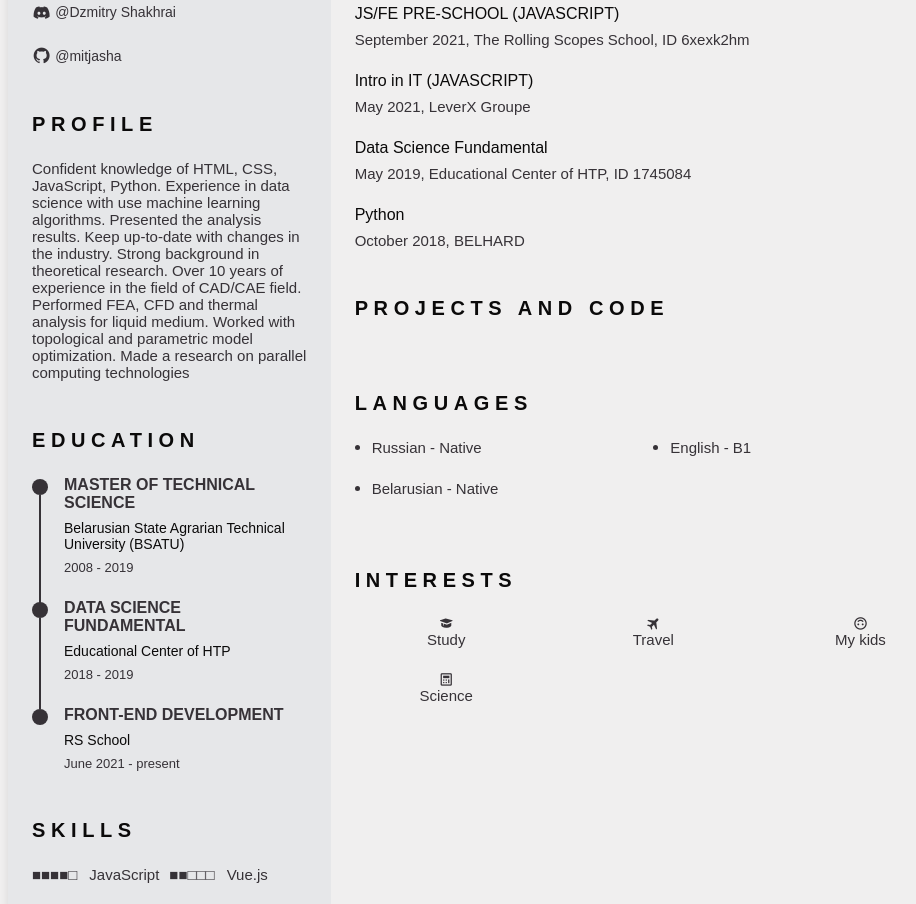
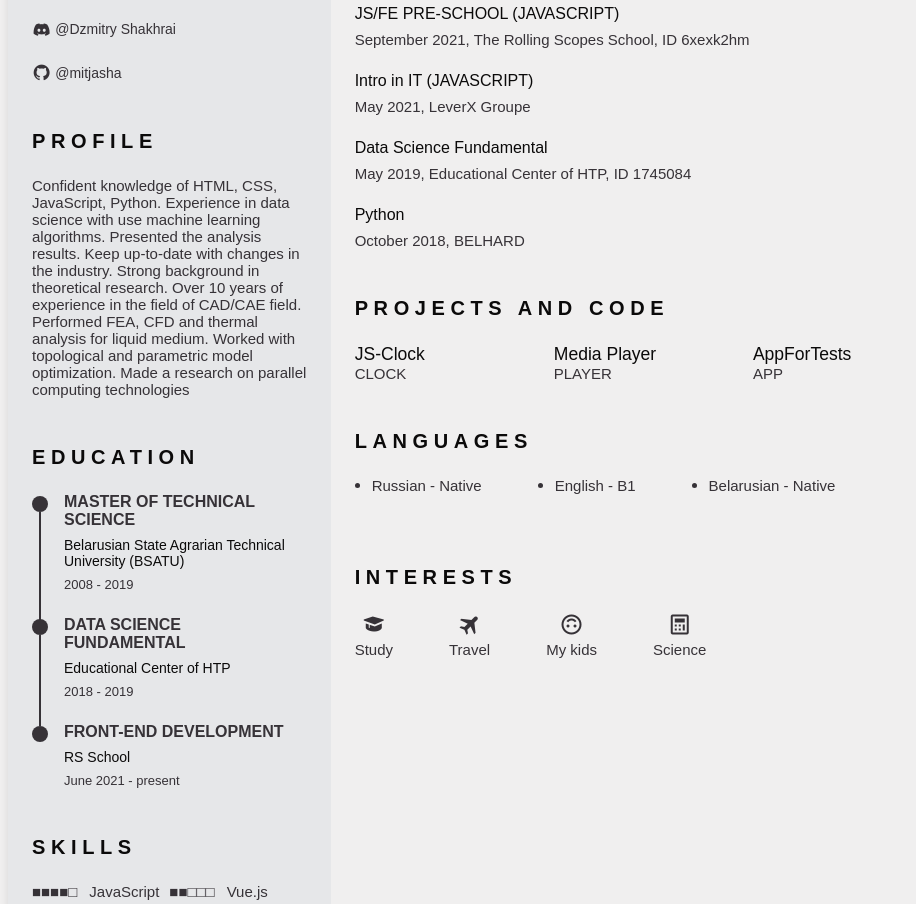
Before and after one commit to mitjasha/rsschool-cv, a plain HTML site: page index.html in a window 1280 px wide. Shown: the part 529-1433 px from the top of the page, without its empty margins (148-1064 px from the left). Drawn offline with nearby package versions, Linux system fonts and the light colour scheme.

Commit message:
feat: add projects

```diff
--- a/css/style.css
+++ b/css/style.css
@@ -347,6 +347,12 @@ img{
   border-radius: 50%;
   margin-right: .75rem;
 }
+/* Code  */
+.code_container{
+  gap: 0;
+  grid-template-columns: repeat(2, 1fr);
+}
+
 
 /* Interests */
 .interests_container{
@@ -398,6 +404,10 @@ img{
     grid-template-columns: repeat(2, 1fr);
     gap: 1rem .5rem;
   }
+
+  .code_container{
+    grid-template-columns: (2, 1fr);
+  }
 }
 
 /* Large screen  */
@@ -439,6 +449,20 @@ img{
 
   .home_container{
     gap: 1.5rem;
+  }
+
+  .code_container{
+    grid-template-columns: repeat(3, 1fr);
+  }
+
+  .languages_content{
+    grid-template-columns: repeat(3, max-content);
+    column-gap: 3.5rem;
+  }
+
+  .interests_container{
+    grid-template-columns: repeat(4, max-content);
+    column-gap: 3.5rem;
   }
 }
 /*
--- a/index.html
+++ b/index.html
@@ -50,11 +50,11 @@
                 <i class='bx bx-award nav_icon' ></i>Certificates
               </a>
             </li>
-            <!-- <li class="nav_item">
-              <a href="#references" class="nav_link">
-                <i class='bx bx-link-external nav_icon' ></i>References
+            <li class="nav_item">
+              <a href="#code" class="nav_link">
+                <i class='bx bx-code-curly nav_icon'></i></i>Projects
               </a>
-            </li> -->
+            </li>
           </ul>
         </div>
         <div class="nav_toggle" id="nav-toggle">
@@ -87,6 +87,7 @@
               </div>
             </div>
             <!-- Theme change button -->
+            <i class='bx bx-moon change_theme' title="Theme" id="theme-button"></i>
           </section>
 
           <!--========== SOCIAL ==========-->
@@ -247,9 +248,22 @@
           </section>
 
           <!--========== CODE ==========-->
-          <section class="references section" id="references">
+          <section class="code section" id="code">
             <h2 class="section-title">Projects and code</h2>
-
+            <div class="code_container bd-grid">
+              <div class="code_content">
+                <h3 class="code_title">JS-Clock</h3>
+                <p class="code_description">CLOCK</p>
+              </div>
+              <div class="code_content">
+                <h3 class="code_title">Media Player</h3>
+                <p class="code_description">PLAYER</p>
+              </div>
+              <div class="code_content">
+                <h3 class="code_title">AppForTests</h3>
+                <p class="code_description">APP</p>
+              </div>
+            </div>
           </section>
 
           <!--========== LANGUAGES ==========-->
@@ -275,19 +289,19 @@
             <h2 class="section-title">Interests</h2>
             <div class="interests_container bd-grid">
               <div class="interests_content">
-                <i class='bx bxs-graduation intarests_icon'></i>
+                <i class='bx bxs-graduation interests_icon'></i>
                 <span class="interests_name">Study</span>
               </div>
               <div class="interests_content">
-                <i class='bx bxs-plane-alt intarests_icon'></i>
+                <i class='bx bxs-plane-alt interests_icon'></i>
                 <span class="interests_name">Travel</span>
               </div>
               <div class="interests_content">
-                <i class='bx bx-upside-down intarests_icon'></i>
+                <i class='bx bx-upside-down interests_icon'></i>
                 <span class="interests_name">My kids</span>
               </div>
               <div class="interests_content">
-                <i class='bx bx-calculator intarests_icon'></i>
+                <i class='bx bx-calculator interests_icon'></i>
                 <span class="interests_name">Science</span>
               </div>
             </div>
```
